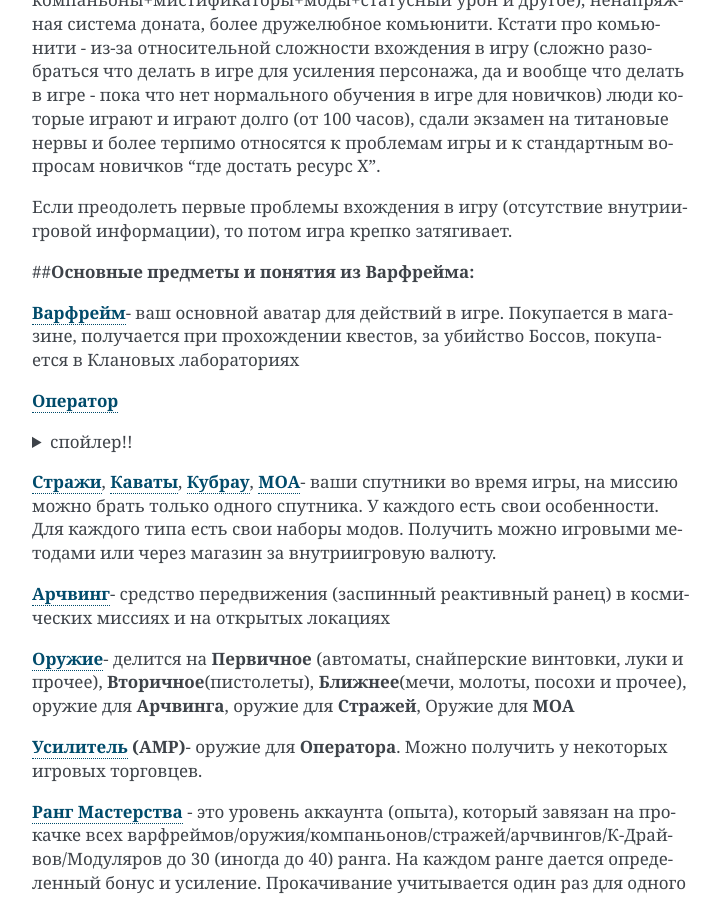
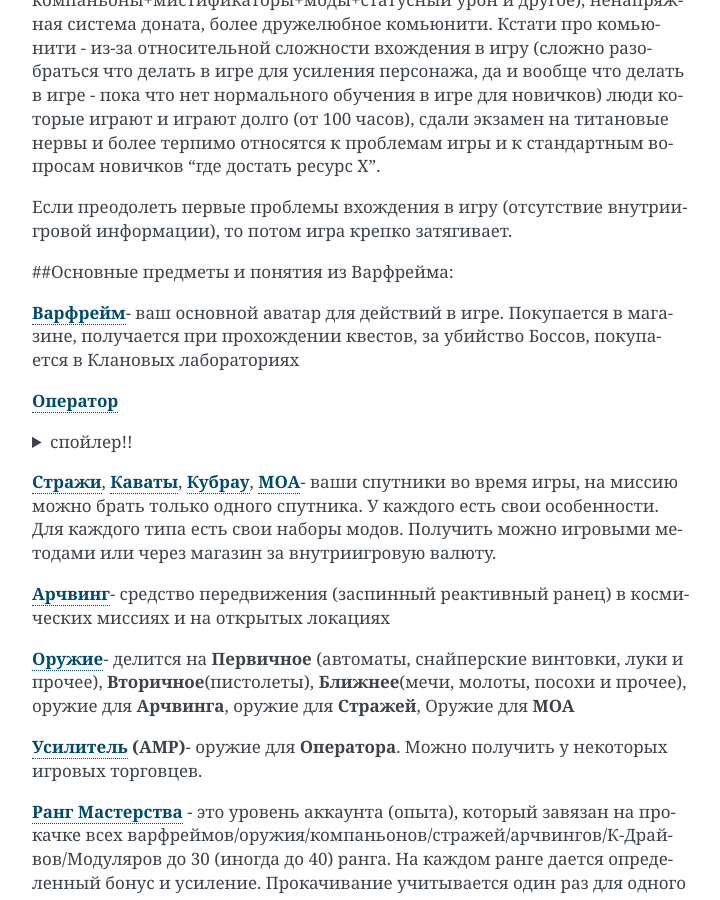
Before and after one commit to crackedmind/warframe-brief-guide, a Sphinx documentation site: the page built from source/01.md, in a window 1280 px wide and 900 px high, scrolled down 1042 px. Shown: the whole window, without its empty margins (388-1108 px from the left). Built offline with Sphinx 7.4.7, drawn with Linux system fonts in a browser that asks for light colours.

Commit message:
Update 01.md

```diff
--- a/source/01.md
+++ b/source/01.md
@@ -13,7 +13,7 @@
 
 Если преодолеть первые проблемы вхождения в игру (отсутствие внутриигровой информации), то потом игра крепко затягивает.
 
-##**Основные предметы и понятия из Варфрейма:**
+##Основные предметы и понятия из Варфрейма:
 
 **[Варфрейм](https://warframe.fandom.com/ru/wiki/%D0%92%D0%B0%D1%80%D1%84%D1%80%D0%B5%D0%B9%D0%BC%D1%8B)**- ваш основной аватар для действий в игре. Покупается в магазине, получается при прохождении квестов, за убийство Боссов, покупается в Клановых лабораториях
 
```
